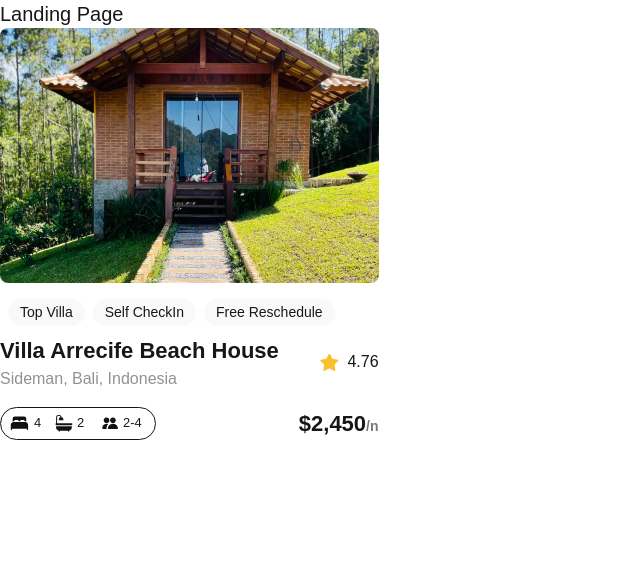
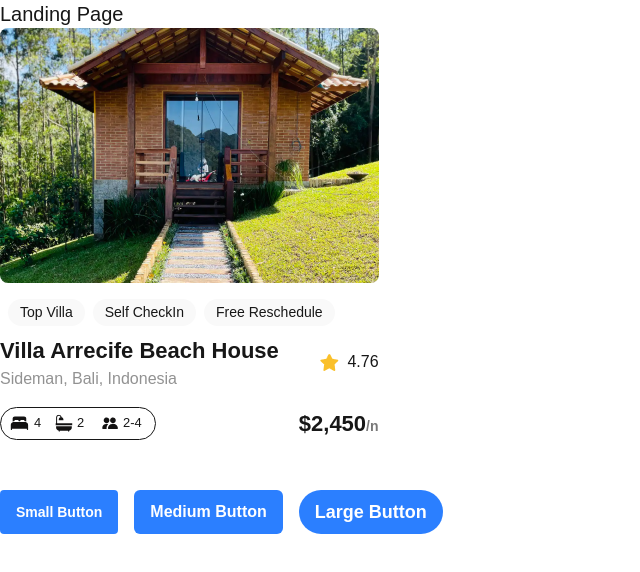
Before and after one commit to OrionDooms/alx-project-0x00-setup, a Next.js app in the folder alx-project-0x00/: page /landing in a window 1280 px wide. Shown: the top 572 px of the page, without its empty margins (0-640 px from the left). Built offline with nearby package versions, Linux system fonts and the light colour scheme.

Commit message:
Creating a button component

```diff
--- /dev/null
+++ b/alx-project-0x00/components/Button.tsx
@@ -0,0 +1,10 @@
+import React from "react";
+import { BtnProps } from '@/interfaces';
+
+const Button: React.FC<BtnProps> = ({ title, styles }) => {
+  return (
+    <button className={`py-2 px-4 bg-blue-500 text-white font-semibold ${styles}`}>{title}</button>
+  )
+}
+
+export default Button;
--- a/alx-project-0x00/pages/landing.tsx
+++ b/alx-project-0x00/pages/landing.tsx
@@ -1,11 +1,17 @@
-import Card from "@/components/Card"
 import React from "react";
+import Card from "@/components/Card";
+import Button from "@/components/Button";
 
 const Landing: React.FC =  () => {
 	return (
 		<div>
 		<h1 className=" text-xl font-extralight">Landing Page</h1>
 		<Card />
+		<div className="flex flex-row space-x-4 mt-10">
+		<Button title="Small Button" styles="text-sm rounded-sm"/>
+		<Button title="Medium Button" styles="text-base rounded-md"/>
+		<Button title="Large Button" styles="text-lg rounded-full"/>
+		</div>
 		</div>
 	)
 }
```
